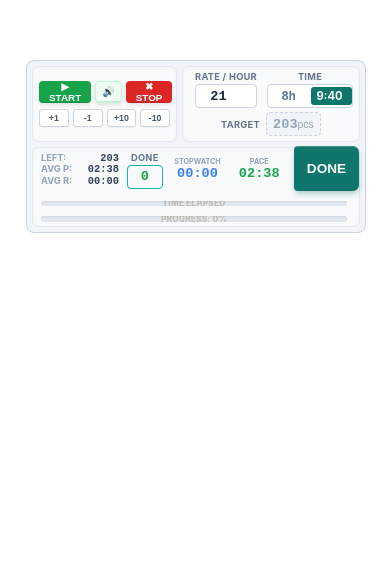
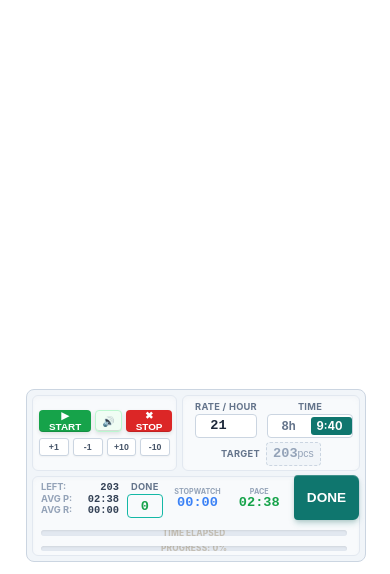
Before and after one commit to agr555/counter-app, a Next.js app: page / in a window 390 px wide. Shown: the part 270-844 px from the top of the page. Built offline with nearby package versions, Linux system fonts and the light colour scheme.

Commit message:
adaptive final

```diff
--- a/app/widget.module.css
+++ b/app/widget.module.css
@@ -403,10 +403,7 @@
 
   /* СТУПЕНЬ 3: НАСТОЯЩИЙ МОБИЛЬНЫЙ ВИД (Меньше 520px, включая 500px и 492px) */
   @media (max-width: 520px) {
-    .layoutWrapper {
-        justify-content: center;
-        align-items: flex-end;
-    }
+
     .widgetContainer > .concaveBlock:nth-child(2) {
       display: none !important;
     }
```
